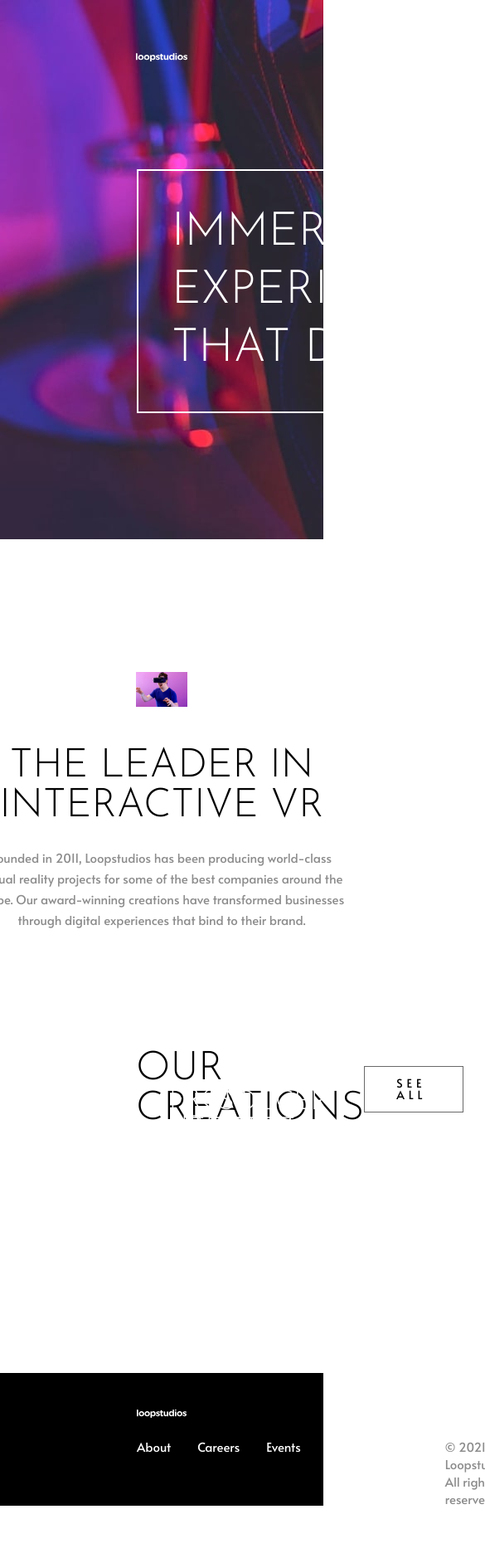
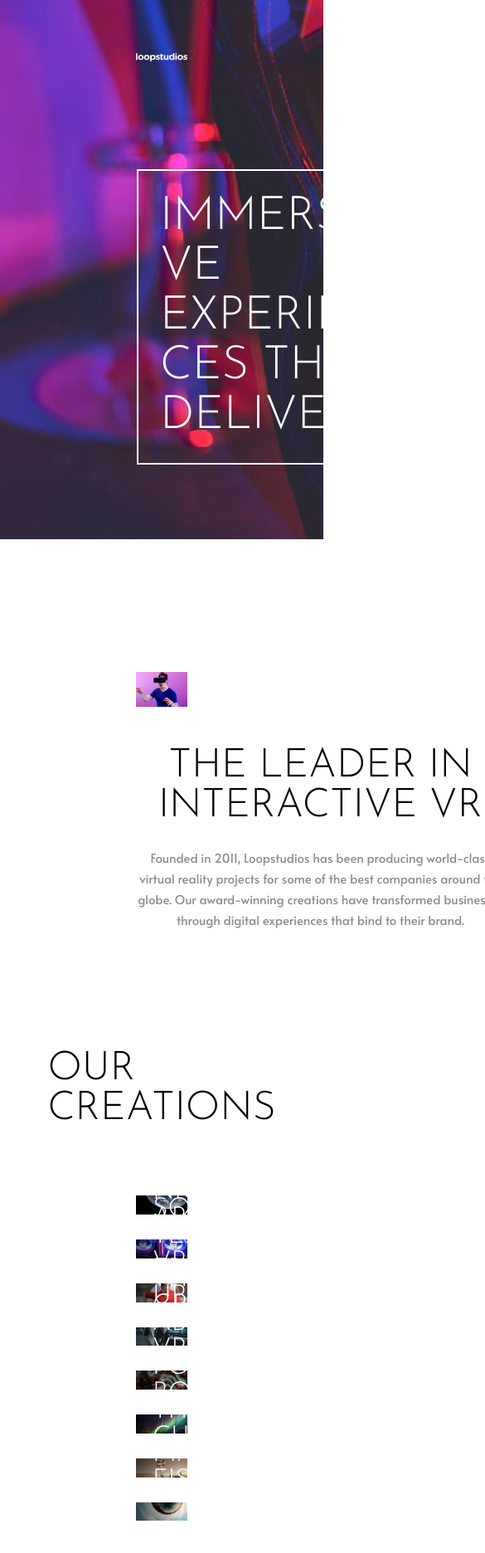
Before and after one commit to pabloTokuo/loop-studios-layout, a plain HTML site: page index.html in a window 390 px wide. Shown: the top 1872 px of the page at 83% size, 585 px wide, since content can reach past the window. Before the commit the page ends 1817 px from the top, so only its background shows below. Drawn offline with Linux system fonts and the light colour scheme.

Commit message:
finalizando responsivo

```diff
--- a/css/styles.css
+++ b/css/styles.css
@@ -80,7 +80,7 @@
 
 .float-container {
   position: absolute;
-  width: 541px;
+  max-width: 100%;
   padding: 96px 0 0 96px;
   left: 734px;
   background: #fff;
@@ -107,7 +107,7 @@
 }
 
 .creations-container {
-  padding: 10rem 10.25rem 5rem;
+  padding: 0 10.25rem 5rem;
   display: flex;
   align-items: center;
   justify-content: space-between;
@@ -168,7 +168,7 @@
 
 .footer-container {
   background: #000;
-  height: 160px;
+  height: 100%;
   padding: 2.75rem 10.3125rem;
 }
 
@@ -202,12 +202,24 @@
   color: hsl(0, 0%, 55%);
 }
 
+.creations-container__desktop {
+  display: block;
+}
+
+.creations-container__mobile {
+  display: none;
+}
+
+.footer-container__social-mobile {
+  display: none;
+}
+
 
 /* MOBILE */
 @media (max-width: 1276px) {
   .float-container {
     left: 548px;
-    padding: 31px 0 0 36px;
+    padding: 1.9375rem 0 0 2.25rem;
   }
 }
 
@@ -228,6 +240,10 @@
   .creations-container {
     padding: 0 10.25rem 5rem;
   }
+
+  .creations-container__images p {
+    left: 0;
+  }
 }
 
 @media (max-width: 900px) {
@@ -242,4 +258,71 @@
   .title-container h1 {
     font-size: 3.5rem;
   }
+
+  .creations-container a {
+    display: none;
+  }
+
+  .creations-container {
+    justify-content: center;
+  }
+
+  .creations-container__images {
+    grid-template-columns: 1fr;
+  }
+
+  .creations-container__desktop {
+    display: none;
+  }
+
+  .creations-container__mobile {
+    display: block;
+  }
+
+  .creations-container__images p {
+    left: 20px;
+  }
+
+  .background-image {
+    height: 100%;
+    background: linear-gradient(90deg, rgba(0,0,0,0.6) 0%, rgba(0,0,0,0.0001) 80%);
+  }
+
+  .footer-container__images {
+    flex-direction: column;
+  }
+
+  .footer-container__list {
+    flex-direction: column;
+    align-items: center;
+  }
+
+  .footer-container__list ul {
+    flex-direction: column;
+    align-items: center;
+  }
+
+  .footer-container__social {
+    display: none;
+  }
+
+  .footer-container__social-mobile {
+    display: flex;
+    gap: 1rem;
+    align-items: center;
+    margin-top: 3rem;
+    margin-bottom: 1rem;
+  }
 }
+
+@media (max-width: 715px) {
+  .title-container {
+    width: 327px;
+    padding: 1.625rem;
+  }
+
+  .title-container h1 {
+    font-size: 3.5rem;
+    line-height: 60px;
+  }
+}
--- a/index.html
+++ b/index.html
@@ -51,42 +51,50 @@
     </div>
     <div class="creations-container__images">
       <div class="creations-container__img">
-        <img src="images/desktop/image-deep-earth.jpg" alt="Deep Earth Image">
+        <img src="images/desktop/image-deep-earth.jpg" alt="Deep Earth Image" class="creations-container__desktop">
+        <img src="images/mobile/image-deep-earth.jpg" alt="Deep Earth Image" class="creations-container__mobile">
         <p>Deep <br>Earth</p>
         <div class="background-image"></div>
       </div>
       <div class="creations-container__img">
-        <img src="images/desktop/image-night-arcade.jpg" alt="Night Arcade Image">
+        <img src="images/desktop/image-night-arcade.jpg" alt="Night Arcade Image" class="creations-container__desktop">
+        <img src="images/mobile/image-night-arcade.jpg" alt="Night Arcade Image" class="creations-container__mobile">
         <p>Night <br>Arcade</p>
         <div class="background-image"></div>
       </div>
       <div class="creations-container__img">
-        <img src="images/desktop/image-soccer-team.jpg" alt="Soccer Team Image">
+        <img src="images/desktop/image-soccer-team.jpg" alt="Soccer Team Image" class="creations-container__desktop">
+        <img src="images/mobile/image-soccer-team.jpg" alt="Soccer Team Image" class="creations-container__mobile">
         <p>Soccer <br>Team VR</p>
         <div class="background-image"></div>
       </div>
       <div class="creations-container__img">
-        <img src="images/desktop/image-grid.jpg" alt="Grid Image">
+        <img src="images/desktop/image-grid.jpg" alt="Grid Image" class="creations-container__desktop">
+        <img src="images/mobile/image-grid.jpg" alt="Grid Image" class="creations-container__mobile">
         <p>The <br>Grid</p>
         <div class="background-image"></div>
       </div>
       <div class="creations-container__img">
-        <img src="images/desktop/image-from-above.jpg" alt="From Above Image">
+        <img src="images/desktop/image-from-above.jpg" alt="From Above Image" class="creations-container__desktop">
+        <img src="images/mobile/image-from-above.jpg" alt="From Above Image" class="creations-container__mobile">
         <p>From Up <br>Above VR</p>
         <div class="background-image"></div>
       </div>
       <div class="creations-container__img">
-        <img src="images/desktop/image-pocket-borealis.jpg" alt="Pocket Borealis Image">
+        <img src="images/desktop/image-pocket-borealis.jpg" alt="Pocket Borealis Image" class="creations-container__desktop">
+        <img src="images/mobile/image-pocket-borealis.jpg" alt="Pocket Borealis Image" class="creations-container__mobile">
         <p>Pocket <br>Borealis</p>
         <div class="background-image"></div>
       </div>
       <div class="creations-container__img">
-        <img src="images/desktop/image-curiosity.jpg" alt="Curiosity Image">
+        <img src="images/desktop/image-curiosity.jpg" alt="Curiosity Image" class="creations-container__desktop">
+        <img src="images/mobile/image-curiosity.jpg" alt="Curiosity Image" class="creations-container__mobile">
         <p>The <br>Curiosity</p>
         <div class="background-image"></div>
       </div>
       <div class="creations-container__img">
-        <img src="images/desktop/image-fisheye.jpg" alt="Fisheye Image">
+        <img src="images/desktop/image-fisheye.jpg" alt="Fisheye Image" class="creations-container__desktop">
+        <img src="images/mobile/image-fisheye.jpg" alt="Fisheye Image" class="creations-container__mobile">
         <p>Make it <br>Fisheye</p>
         <div class="background-image"></div>
       </div>
@@ -111,6 +119,12 @@
         <li><a href="">Products</a></li>
         <li><a href="">Support</a></li>
       </ul>
+      <div class="footer-container__social-mobile">
+        <a href="#"><img src="images/icon-facebook.svg" alt="Facebook Logo"></a>
+        <a href="#"><img src="images/icon-twitter.svg" alt="Twitter Logo"></a>
+        <a href="#"><img src="images/icon-pinterest.svg" alt="Pinterest Logo"></a>
+        <a href="#"><img src="images/icon-instagram.svg" alt="Instragram Logo"></a>
+      </div>
       <p>© 2021 Loopstudios. All rights reserved.</p>
     </div>
   </footer>
```
